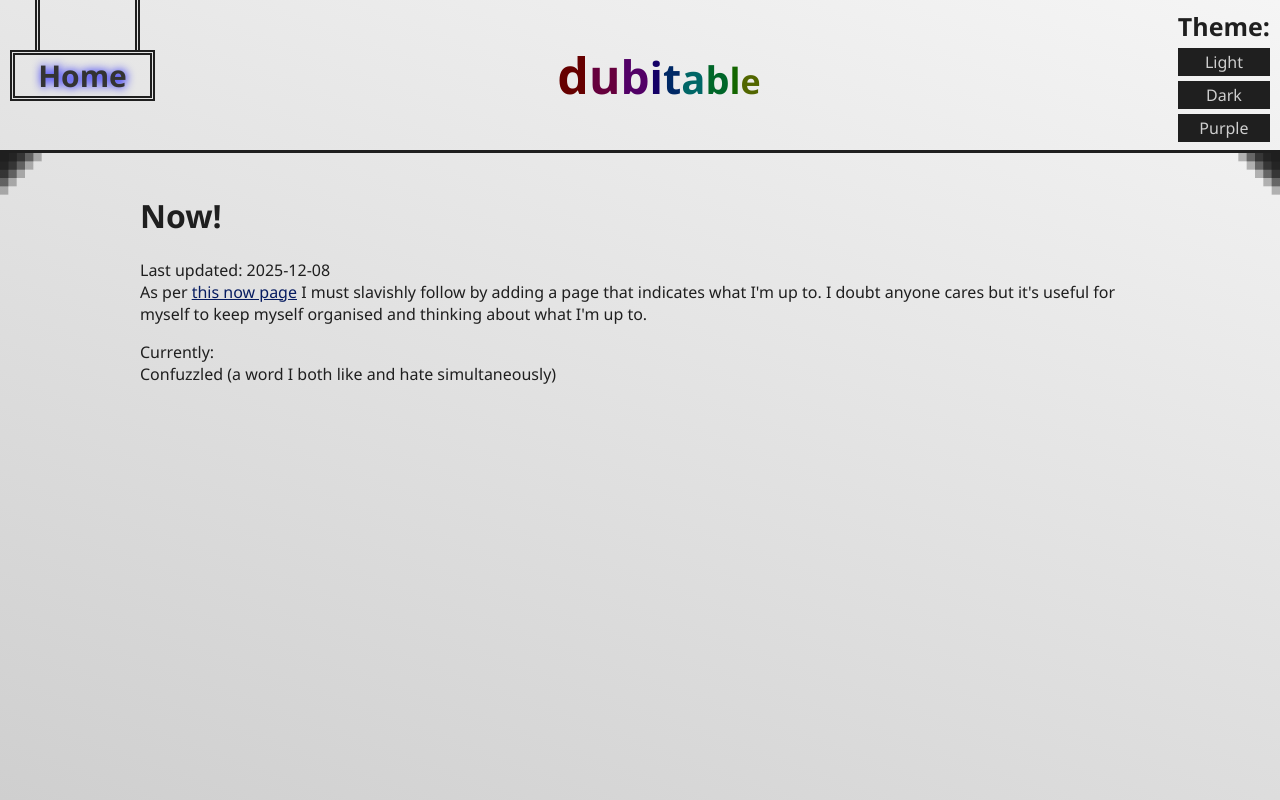
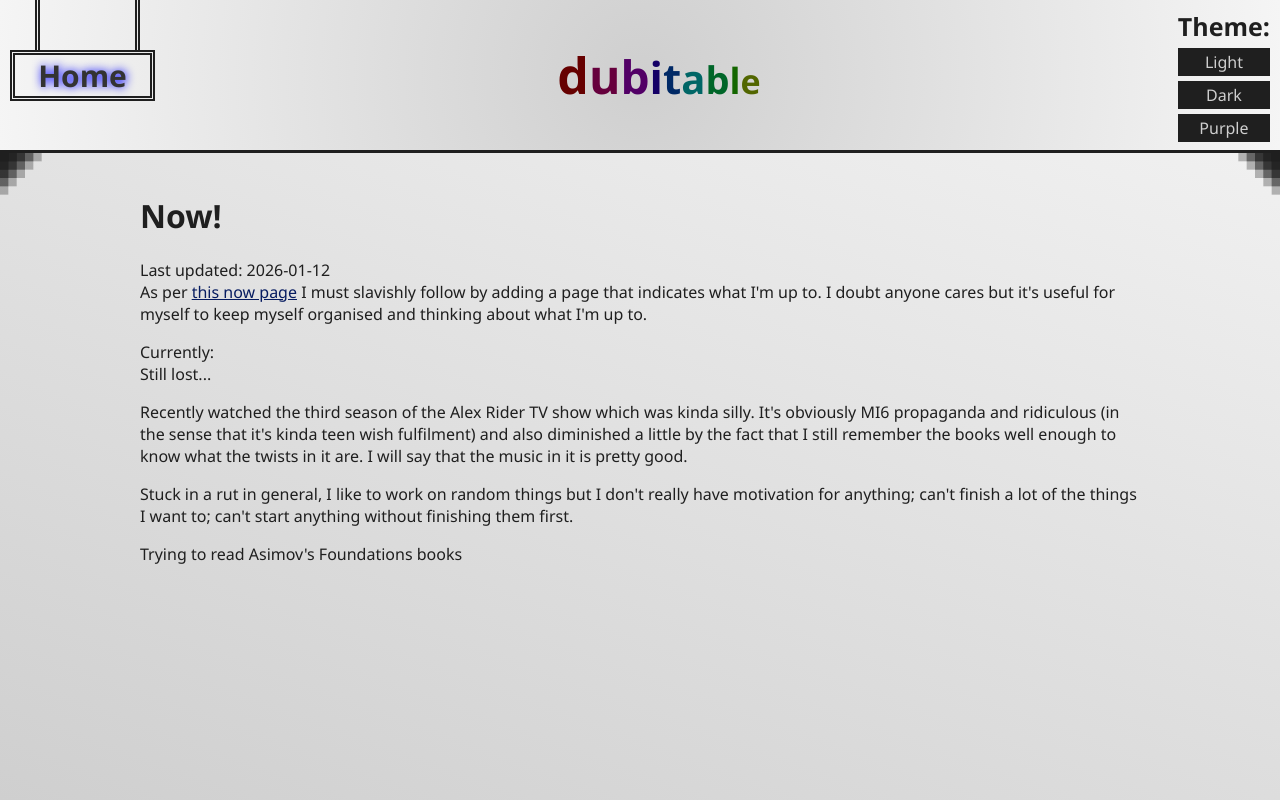
Before and after one commit to dubitabley/website, a SvelteKit app: page /now in a window 1280 px wide. Built offline with nearby package versions, Linux system fonts and the light colour scheme.

Commit message:
Update now page

```diff
--- a/src/routes/(app)/header.svelte
+++ b/src/routes/(app)/header.svelte
@@ -91,6 +91,12 @@
         align-items: center;
         height: 150px;
         border-bottom: 3px solid var(--primary-color);
+        /* todo: do something here */
+        background: radial-gradient(
+            circle at 50%,
+            var(--background-color),
+            var(--background-color-2)
+        );
     }
 
     .header-theming {
--- a/src/routes/(app)/now/+page.svelte
+++ b/src/routes/(app)/now/+page.svelte
@@ -1,7 +1,7 @@
 <h1>Now!</h1>
 
 <p>
-    Last updated: 2025-12-08 <br />
+    Last updated: 2026-01-12 <br />
     As per
     <a href="https://nownownow.com/about"> this now page </a>
     I must slavishly follow by adding a page that indicates what I'm up to. I doubt
@@ -12,5 +12,21 @@
 <p>
     Currently: <br />
 
-    Confuzzled (a word I both like and hate simultaneously)
+    Still lost...
 </p>
+
+<p>
+    Recently watched the third season of the Alex Rider TV show which was kinda
+    silly. It's obviously MI6 propaganda and ridiculous (in the sense that it's
+    kinda teen wish fulfilment) and also diminished a little by the fact that I
+    still remember the books well enough to know what the twists in it are. I
+    will say that the music in it is pretty good.
+</p>
+
+<p>
+    Stuck in a rut in general, I like to work on random things but I don't
+    really have motivation for anything; can't finish a lot of the things I want
+    to; can't start anything without finishing them first.
+</p>
+
+<p>Trying to read Asimov's Foundations books</p>
```
Also changed, not shown: src/routes/(weird25)/README.md (added).
